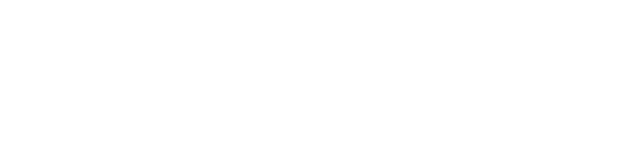
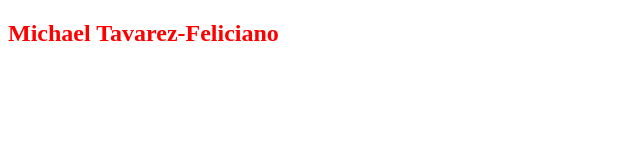
Before and after one commit to mtavarezfeliciano/foobar, a plain HTML site: page index.html in a window 1280 px wide. Shown: the whole page, without its empty margins (0-640 px from the left). Drawn offline with Linux system fonts and the light colour scheme.

Commit message:
h2 has name

```diff
--- a/index.html
+++ b/index.html
@@ -7,6 +7,6 @@
     <link rel="stylesheet" href="styles.css">
 </head>
 <body>
-    <h2></h2>
+    <h2>Michael Tavarez-Feliciano</h2>
 </body>
 </html>
```
